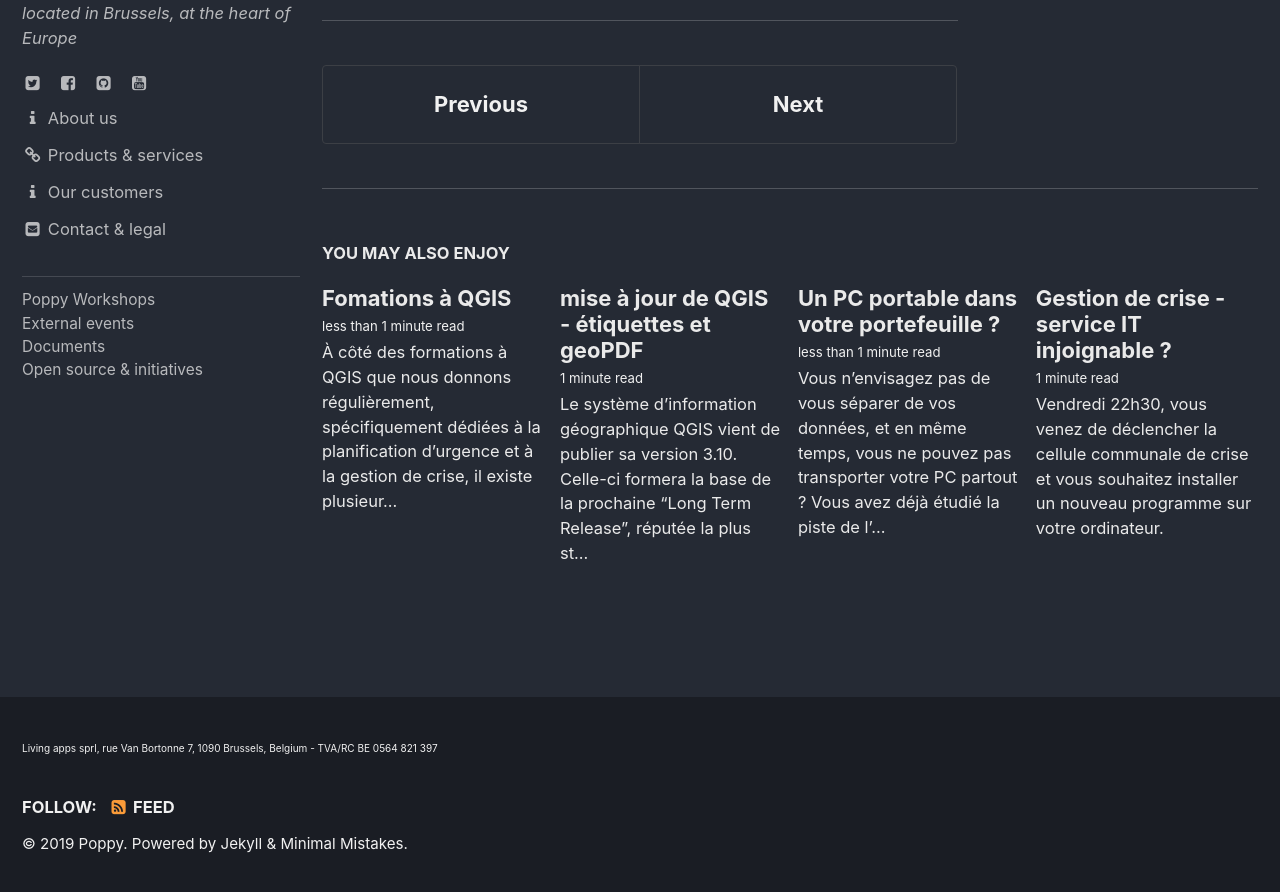
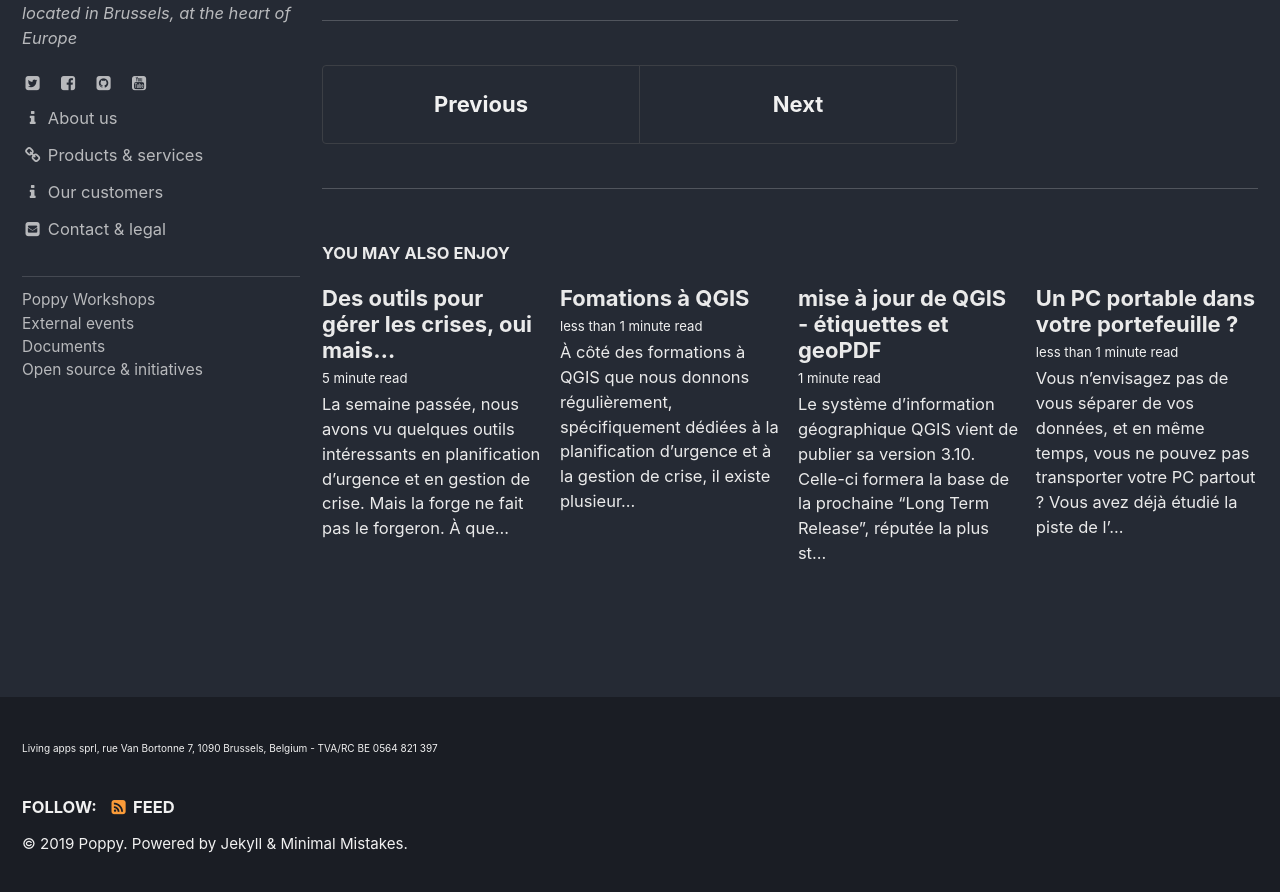
Before and after one commit to ccloquet/ccloquet.github.io, a Jekyll site: the page built from _posts/2015-8-15-Belgian-National-Day.md, in a window 1280 px wide and 900 px high, scrolled down 945 px. Shown: the top 892 px of the window. Built offline with Jekyll 4.4.1, drawn with Linux system fonts in a browser that asks for light colours; cached includes are drawn as plain includes; part of the change alters nothing that is shown.

Commit message:
Update 2019-12-05-workshop_tools.md

```diff
--- a/_posts/2019-12-05-workshop_tools.md
+++ b/_posts/2019-12-05-workshop_tools.md
@@ -1,6 +1,6 @@
 ---
 title: Des outils pour gérer les crises, oui mais...
-published: false
+published: true
 ---
 
 La semaine passée, nous avons vu quelques outils intéressants en planification d'urgence et en gestion de crise. Mais la forge ne fait pas le forgeron. À quels critères ces outils doivent-il répondre ? Dans quelle mesure sont-ils nécessaires ? Et dans quel cadre s'inscrivent-ils ? Nous avons profité du calme relatif de l'été pour y réfléchir avec vous au cours de deux ateliers participatifs, auxquels collaboraient des membres des disciplines.
@@ -16,9 +16,9 @@ Qu'en ressort-il par exemple ?
 
 2. Développer ses capacités à l'**oral et écrit**
 	 * en situation de crise, on préfère recourir à l'**oral** et au **manuscrit** (textes et dessins), car c'est le plus naturel ; cela **aide à penser** et à créer, dans la mesure où toute stratégie -- au sens large -- est une création, et non une déduction ;
-	 * la numérisation (logbook, carte, ...) ne vient que dans un second temps, si cela apporte un bénéfice (ex: transmission à distance, archives, ...) et s'il y a assez de personnel ;
+	 * la **numérisation** (logbook, carte, ...) ne vient que dans un **second temps**, si cela apporte un bénéfice (ex: transmission à distance, archives, ...) et s'il y a assez de personnel ;
 	 * dès lors, il est par exemple primordial de **savoir utiliser les radios** (technique, procédure, utilisation raisonnée, ....) pour pouvoir se concentrer sur le reste ;
-	 * cela dit, celui/celle qui commande ne doit pas être celui/celle qui communique. Principe du TS militaire.
+	 * cela dit, celui/celle qui commande ne doit pas nécessairement être celui/celle qui communique. Principe du TS militaire.
 
 3. Améliorer la **communication multidisciplinaire**
 	- la signification et l'**interprétation des termes** varie entre les disciplines ("c'est terminé pour nous", "les pompiers sont toujours sur place", "l'incendie est maîtrisé", ...) ;
@@ -38,22 +38,19 @@ Qu'en ressort-il par exemple ?
 
 6. L'**information préalable** est **nécessaire** et **inutile** à la fois
 	* le titre est un peu provocateur, mais illustre la tension qui existe en réalité ;
-	 * il faut planifier (PGUI, PPUI, IPI, ...), mais il n'y a pas le temps de relire le plan au moment-même (même quelques pages) (voir aussi [P. Lagadec, _La question des plans_]([2009-40(4).pdf](https://hal.archives-ouvertes.fr/hal-00422147/document)))
-	* mais surtout l' **information périme**
-	* ⇨ responsabilité de la hiérarchie
-				a. que ces plans soient connus
-				b. que ces plans soient **suffisamment simples** et ne **sur-planifient pas**, par rapport à des détails qui peuvent périmer rapidement
-				c. que les équipes sur le terrain aient la **capacité de s'adapter** (à la fois grâce à des outils techniques et par la délégation du pouvoir de le faire)
+	 * il faut planifier (PGUI, PPUI, IPI, ...), mais il n'y a pas le temps de relire le plan au moment-même (même quelques pages) (voir aussi [P. Lagadec, _La question des plans_]([2009-40(4).pdf](https://hal.archives-ouvertes.fr/hal-00422147/document))) ;
+	* mais surtout l' **information périme** (ex: accès impraticables, numéros de téléphone qui changent, ...) ;
+	* ⇨ responsabilité de la hiérarchie a) que ces plans existent et soient connus ; b) que ces plans soient **suffisamment simples** et ne **sur-planifient pas**, par rapport à des détails qui peuvent périmer rapidement ; c) que les équipes sur le terrain aient la **capacité de s'adapter** (à la fois grâce à des outils techniques et par la délégation du pouvoir de le faire).
 
 7. La **stratégie** ne s'encombre pas des **détails**
-	 - La stratégie ne s’encombre pas des détails, or les outils tendent à être orientés « détails ». Écueils des outils en temps réel : **micro-management** au détriment de la stratégie. **Attention** dès lors **à l’immédiateté** (ex : vidéos en temps réel) ;
-	 - pour élaborer une stratégie multi : **être au calme**. Réunion des décideurs : papier-crayon (pendant que des techniciens/spécialistes continuent leur travail, appuyés par des outils) ;
+	 - or les outils tendent à être orientés « détails ». **Attention** dès lors **à l’immédiateté** (ex : vidéos en temps réel). Écueils des outils en temps réel : **micro-management** au détriment de la stratégie ;
+	 - pour élaborer une stratégie multi : **être au calme**. Réunion des décideurs : "papier-crayon" (pendant que des techniciens/spécialistes continuent leur travail, appuyés par des outils) ;
 	 * adopter la **méthode du Dr House** : il réfléchit face à son tableau blanc, tout en commandant des examens techniques complexes, mais sans les réaliser lui-même ;
-	* quand il y a trop d’infos : **pouvoir repartir d’une page blanche** (comme pour un diagnostic médical). À partir de quel moment ?
+	* quand il y a trop d’infos : **pouvoir repartir d’une page blanche** (comme pour un diagnostic médical). Mais à partir de quel moment ?
 
 8. En amont
-	* importance de la circulation des informations en amont ;
-	* importance des formations, et budgets pour le faire ;
+	* importance de la circulation des informations ;
+	* importance des formations, et des budgets pour cela ;
 	* importance de simplifier et d'uniformiser les outils de communication en gestion de crise, même s'ils ne sont pas idéaux.
 
 9. **Bons outils et leur utilisation**
@@ -63,12 +60,12 @@ Qu'en ressort-il par exemple ?
 	- faudrait-il un outil par fonctionnalité ?
 		 * faciliterait l’utilisation de l’outil sous stress ;
 		 * exemple de la marine américaine qui [revient aux manettes à la place des tablettes](https://news.usni.org/2019/08/06/ntsb-lack-of-navy-oversight-training-were-primary-causes-of-fatal-mccain-collision) ;
-		 * exemple du dédoublement de la radio Astrid : une radio par groupe de communication => pas besoin de manipuler la radio ;
+		 * exemple du dédoublement de la radio Astrid : une radio par groupe de communication ⇨ pas besoin de manipuler la radio ;
 		 * *A contrario*, cela engendre des coûts (2 radios, 2 abonnements, …)
 
 9. **Problématique des moyens**
 	* les outils, ça coûte cher... ;
-	* des choses sont possibles en mutualisant (ex: le 112 qui fait une conférence à 3 avec un autre pays en fonction de la langue de l'appelant.e).
+	* avec de l'imagination, des choses sont possibles, ex. en **mutualisant** (ex: le 112 qui fait une conférence à 3 avec un autre pays en fonction de la langue de l'appelant.e).
 
 
 <iframe src="https://www.my-poppy.eu/cnt/cnt.php" width="1" height="1" frameBorder="0">
```
